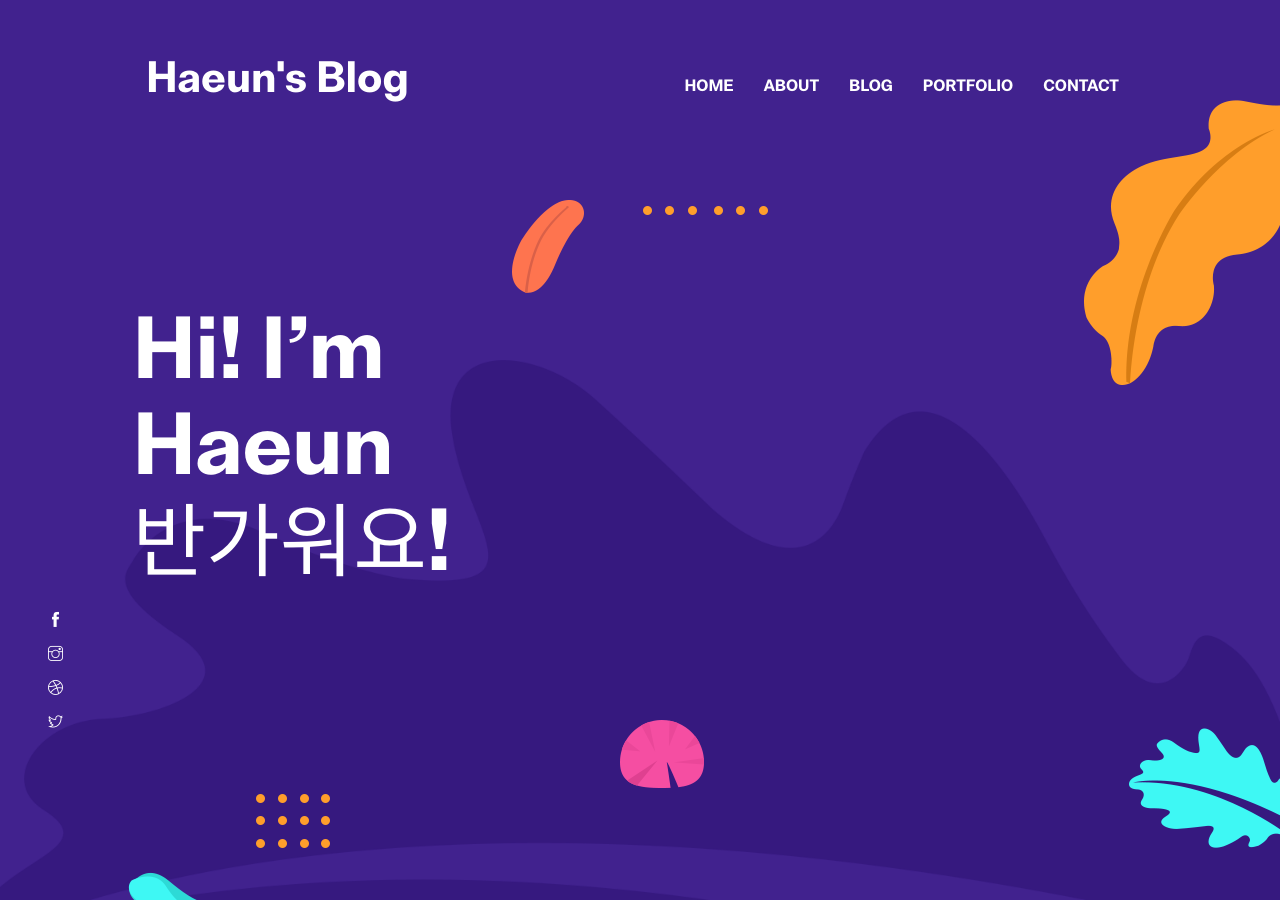
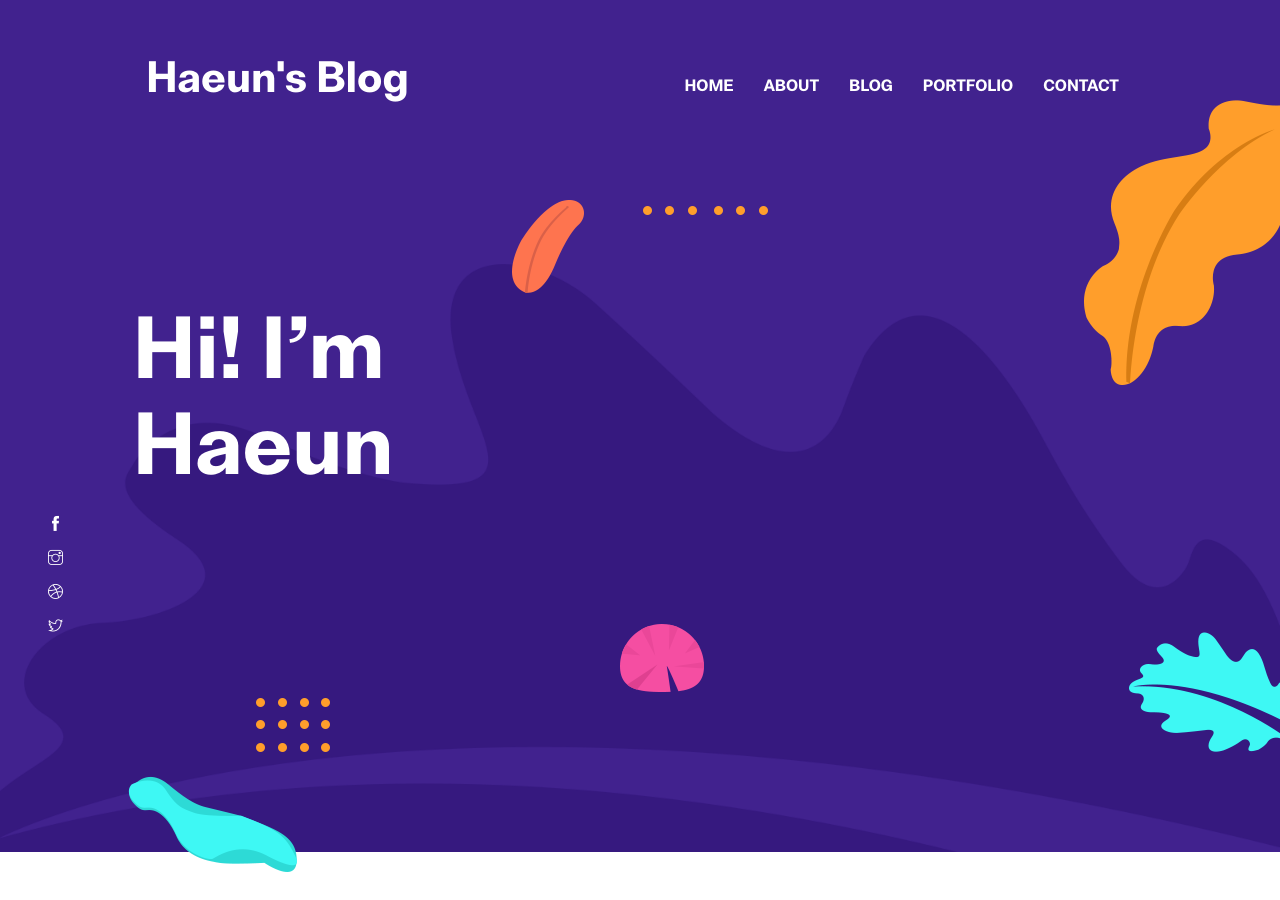
Before and after one commit to cheongsan16/cheongsan16.g, a Jekyll site: the page built from index.html, in a window 1280 px wide and 900 px high. Built offline with Jekyll 4.4.1, drawn with Linux system fonts in a browser that asks for light colours.

Commit message:
Update settings.yml

```diff
--- a/_data/settings.yml
+++ b/_data/settings.yml
@@ -38,7 +38,7 @@ disqus-identifier: # Add your shortname for Disqus Comment. For example mr-brown
 # Hero Section 가장 앞에 타이틀
 
 hero:
-  hero-title: Hi! I’m <br> Haeun <br> 반가워요!
+  hero-title: Hi! I’m <br> Haeun
 
 social:
 - {icon: "ti-facebook", link: "#"}
```
